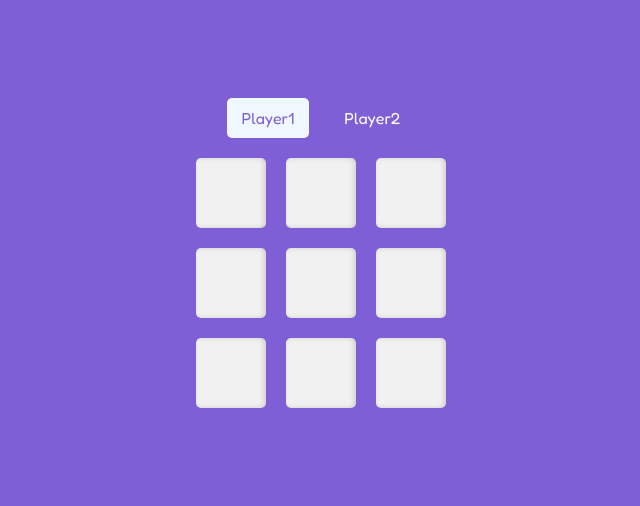
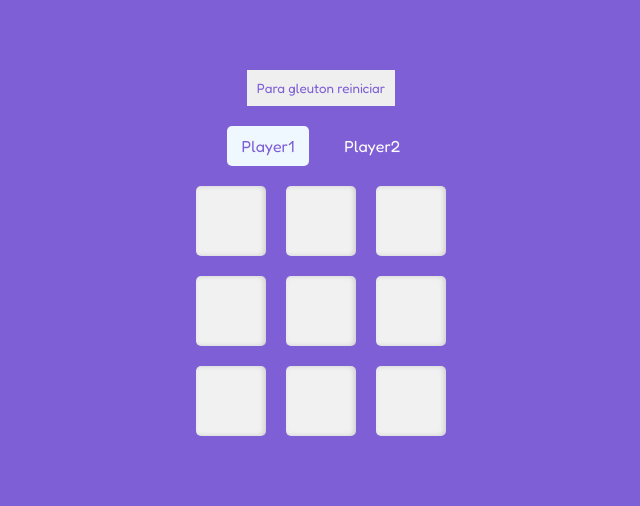
Before and after one commit to Josueledo/JogoDaVelha, a plain HTML site: page index.html in a window 1280 px wide. Shown: the part 147-653 px from the top of the page, without its empty margins (319-959 px from the left). Drawn offline with Linux system fonts and the light colour scheme.

Commit message:
Feat create restart

```diff
--- a/index.html
+++ b/index.html
@@ -12,6 +12,9 @@
 <body>
 
     <div class="container">
+        <div class="restart">
+            <button onclick="restart()">Para gleuton reiniciar</button>
+        </div>
         <div class="turn">
             <div class="player1">Player1</div>
             <div class="player2">Player2</div>
--- a/script.js
+++ b/script.js
@@ -91,3 +91,6 @@ function checkWin() {
         alert("2 Win")
     }
 }
+function restart(){
+    window.location.reload()
+}
--- a/style.css
+++ b/style.css
@@ -22,6 +22,14 @@ body{
         justify-content: center;
         flex-direction: column;
         gap: 20px;
+        .restart{
+            button{
+                padding: 10px;
+                color: var(--primary);
+                border: none;
+
+            }
+        }
         .turn{
             display: flex;
             width: 100%;
```
